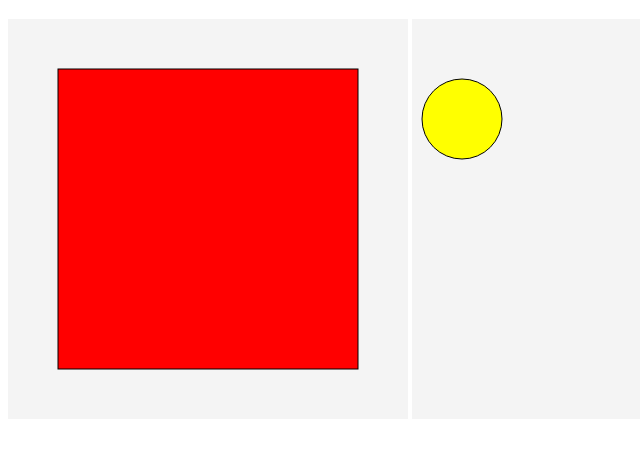
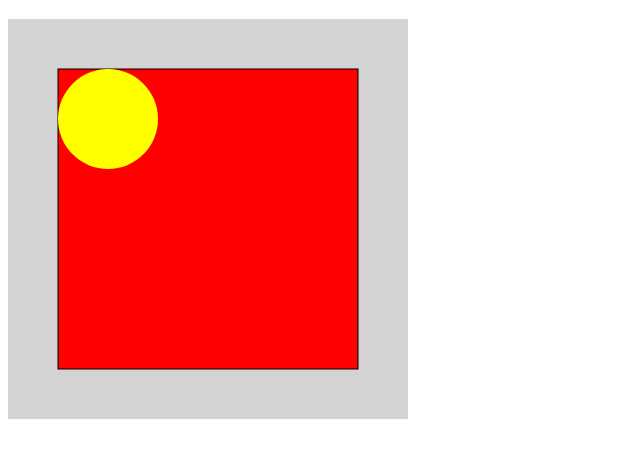
Before and after one commit to umeshraj/learning_d3_travesy, a plain HTML site: page part_04_basics_shapes_svg/index.html in a window 1280 px wide. Shown: the part 61-518 px from the top of the page, without its empty margins (0-640 px from the left). Drawn offline with nearby package versions, Linux system fonts and the light colour scheme.

Commit message:
Using d3.js to create svg shapes

```diff
--- /dev/null
+++ b/part_04_basics_shapes_svg/app.js
@@ -0,0 +1,20 @@
+d3.select("body")
+  .append("svg")
+  .attr("width", 400)
+  .attr("height", 400)
+  .style("background", "lightgray")
+  .append("rect")
+  .attr("width", 300)
+  .attr("height", 300)
+  .attr("x", 50)
+  .attr("y", 50)
+  .style("fill", "red")
+  .style("stroke", "black")
+  .style("stroke-width", 1);
+
+d3.select("svg")
+  .append("circle")
+  .attr("cx", 100)
+  .attr("cy", 100)
+  .attr("r", 50)
+  .style("fill", "yellow");
--- a/part_04_basics_shapes_svg/index.html
+++ b/part_04_basics_shapes_svg/index.html
@@ -10,13 +10,14 @@
   </head>
   <body>
     <h1>SVG shapes</h1>
+
     <!-- Draw a square -->
-    <svg width="400" height="400" class="svg-base">
+    <!-- <svg width="400" height="400" class="svg-base">
       <rect x="50" , y="50" , width="300" height="300" class="rect-base"></rect>
-    </svg>
+    </svg> -->
 
     <!-- Draw a cirlce -->
-    <svg width="400" height="400" class="svg-base">
+    <!-- <svg width="400" height="400" class="svg-base">
       <circle
         cx="50"
         cy="100"
@@ -24,7 +25,14 @@
         stroke="black"
         fill="yellow"
         stroke-width="1"
-      ></circle>
+      ></circle> -->
+
+      <div id="element"></div>
     </svg>
+
+    <!-- d3js -->
+    <script src="https://d3js.org/d3.v5.min.js"></script>
+    <!-- local js -->
+    <script src="app.js"></script>
   </body>
 </html>
```
